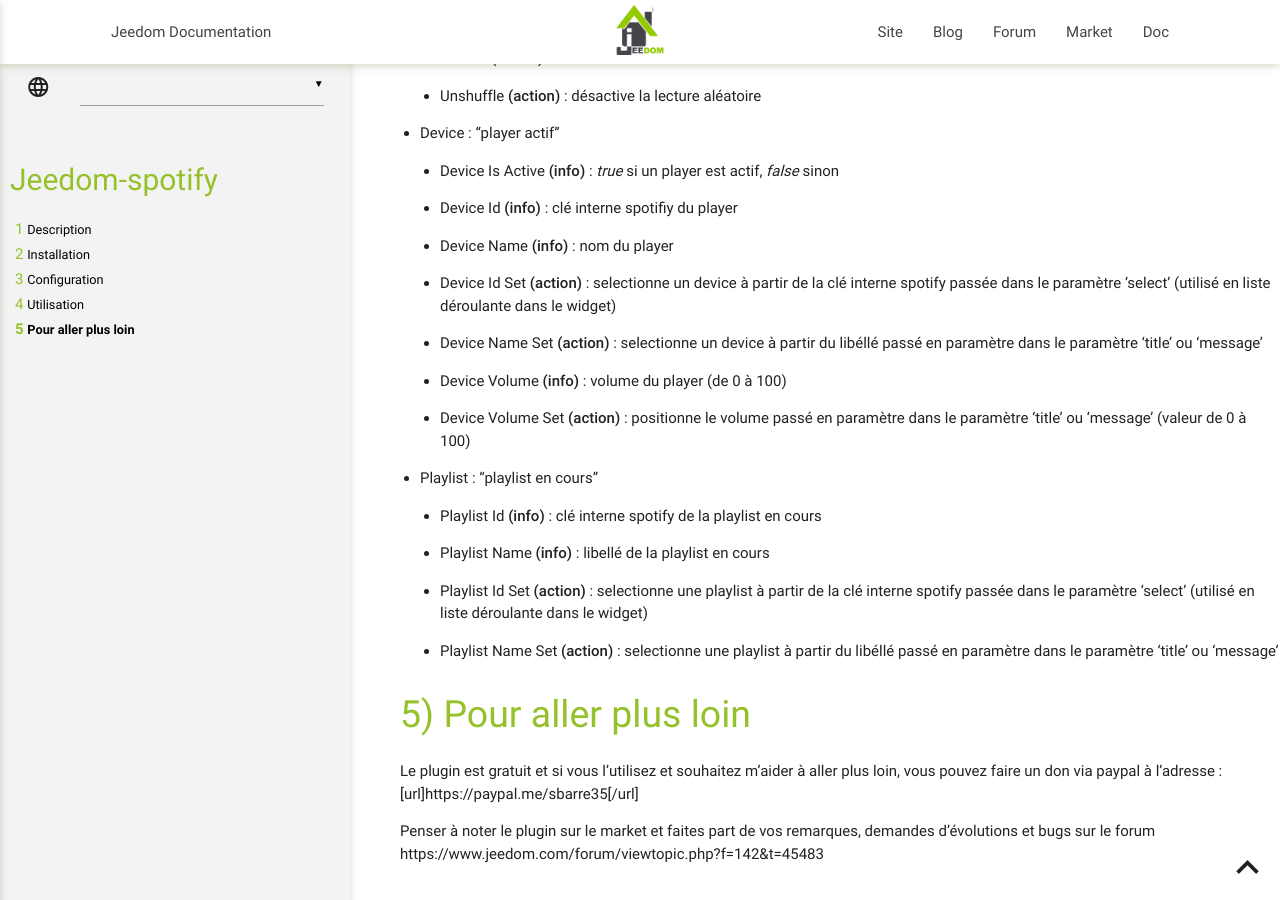
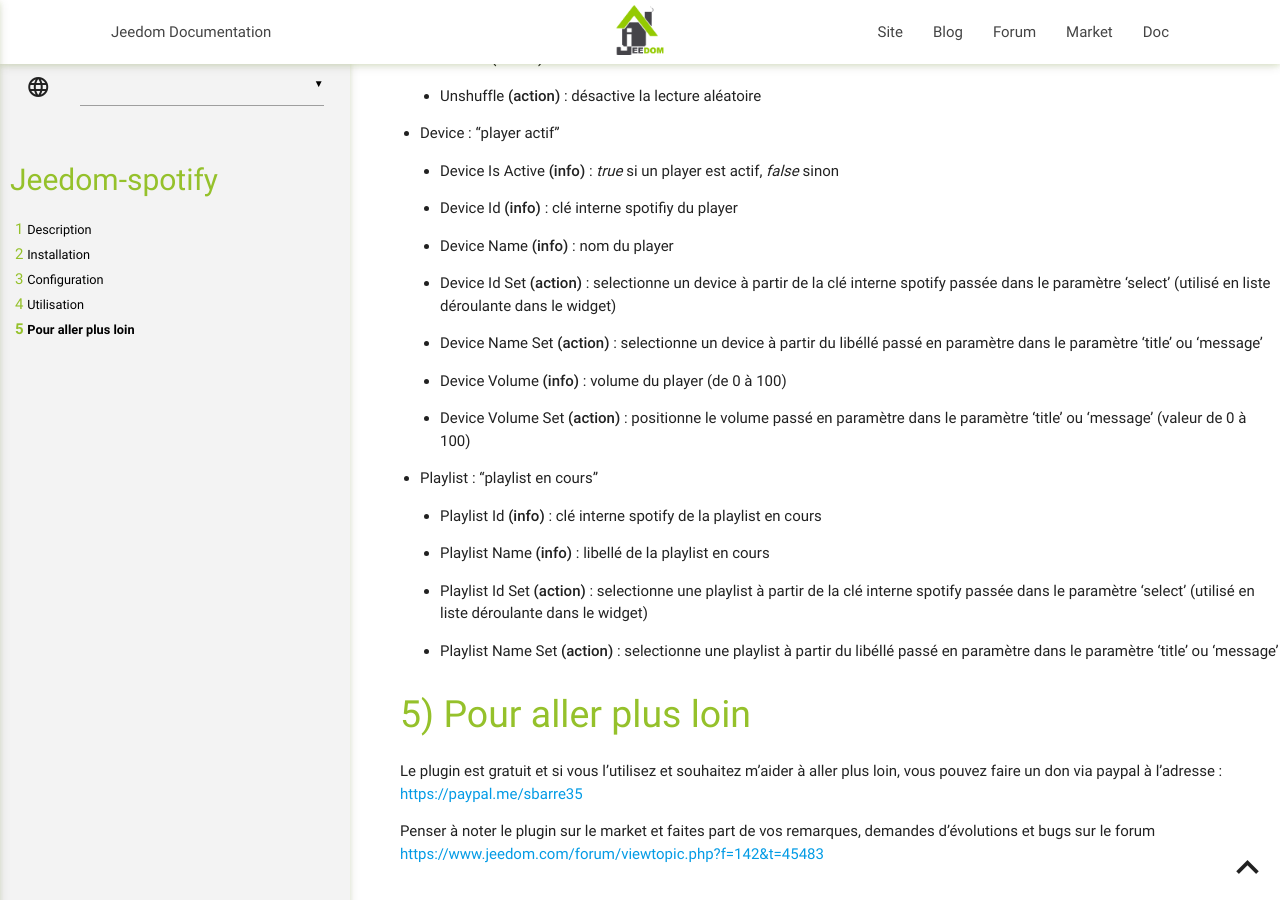
Before and after one commit to lucguinchard/jeedom-plugin-spotify, a Jekyll site: the page built from docs/fr_FR/index.md, in a window 1280 px wide and 900 px high, scrolled down 4561 px. Built offline with Jekyll 4.4.1, drawn with Linux system fonts in a browser that asks for light colours; our own code applies the rules of GitHub Pages for plain Markdown files.

Commit message:
11-09-2019 Màj doc

```diff
--- a/docs/fr_FR/index.md
+++ b/docs/fr_FR/index.md
@@ -113,6 +113,6 @@ Chaque équipement dispose des commandes réparties dans les catégories suivant
 Pour aller plus loin
 ===
 
-Le plugin est gratuit et si vous l'utilisez et souhaitez m'aider à aller plus loin, vous pouvez faire un don via paypal à l'adresse : [url]https://paypal.me/sbarre35[/url]
+Le plugin est gratuit et si vous l'utilisez et souhaitez m'aider à aller plus loin, vous pouvez faire un don via paypal à l'adresse : [https://paypal.me/sbarre35](https://paypal.me/sbarre35)
 
-Penser à noter le plugin sur le market et faites part de vos remarques, demandes d'évolutions et bugs sur le forum https://www.jeedom.com/forum/viewtopic.php?f=142&t=45483
+Penser à noter le plugin sur le market et faites part de vos remarques, demandes d'évolutions et bugs sur le forum [https://www.jeedom.com/forum/viewtopic.php?f=142&t=45483](https://www.jeedom.com/forum/viewtopic.php?f=142&t=45483)
```
